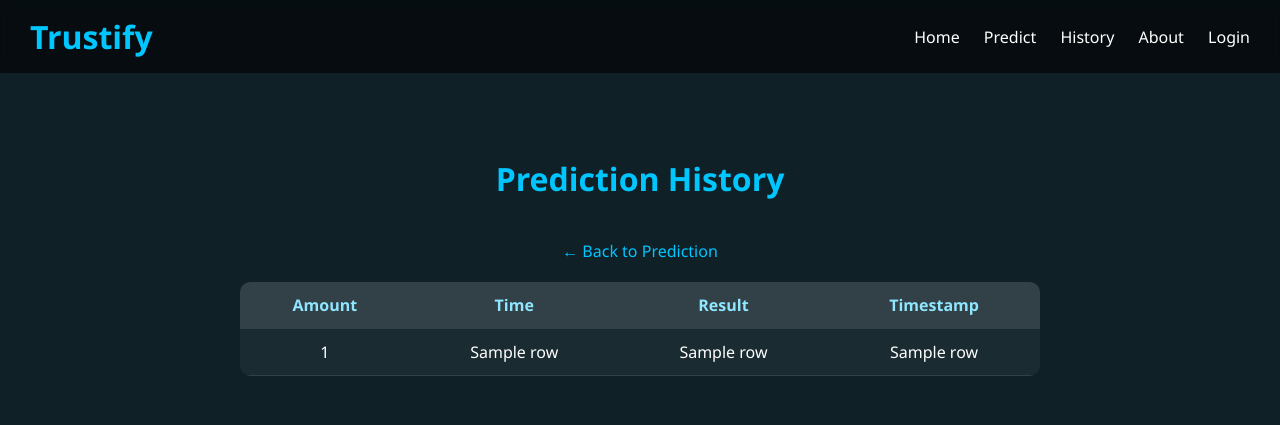
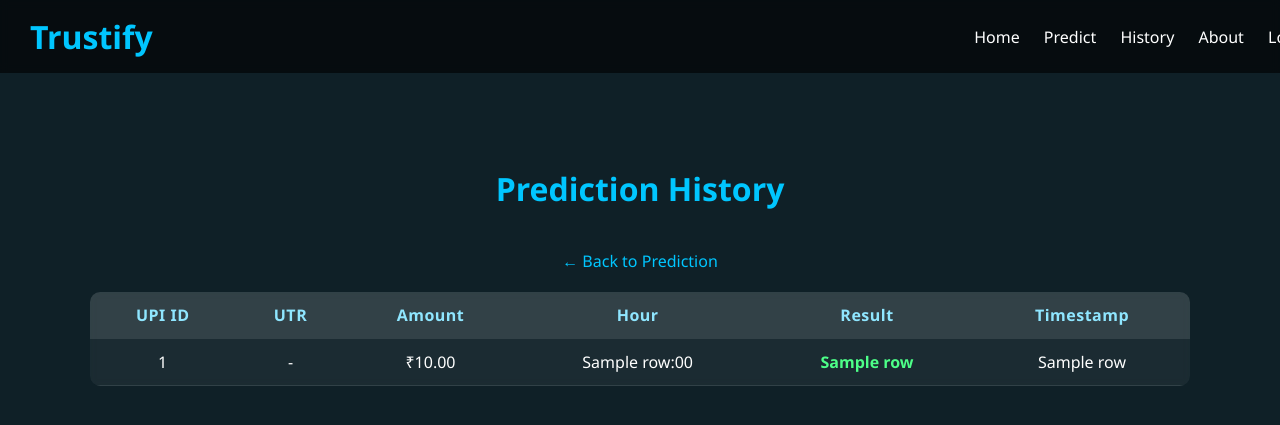
Before and after one commit to ayanshaikh29/trustify-Fraud-detection-system, a Flask app: template templates/history.html in a window 1280 px wide. Shown: the top 425 px of the page. Run offline with Flask 3, Linux system fonts and the light colour scheme; the template is opened without the code that fills it: most values are stand-ins (such as "Sample title", 1, 10 or a date in 2020); parts of the project's set-up code (start-up, migrations or seed data) failed here and were passed over.

Commit message:
Update history.html

```diff
--- a/templates/history.html
+++ b/templates/history.html
@@ -1,4 +1,3 @@
-
 <!DOCTYPE html>
 <html lang="en">
 <head>
@@ -6,10 +5,17 @@
     <title>Prediction History - Trustify</title>
     <meta name="viewport" content="width=device-width, initial-scale=1.0">
     <style>
+        :root {
+            --primary: #00c6ff;
+            --success: #4dff88;
+            --danger: #ff4d4d;
+            --bg: #0f2027;
+        }
+
         body {
             margin: 0;
             font-family: 'Segoe UI', sans-serif;
-            background: #0f2027;
+            background: var(--bg);
             color: white;
             overflow-x: hidden;
         }
@@ -31,7 +37,6 @@
             z-index: 999;
             backdrop-filter: blur(5px);
             animation: slideDown 1s ease;
-            box-sizing: border-box;
         }
 
         .navbar a {
@@ -42,11 +47,11 @@
         }
 
         .navbar a:hover {
-            color: #00c6ff;
+            color: var(--primary);
         }
 
         .container {
-            margin-top: 100px;
+            margin-top: 110px;
             padding: 30px;
             text-align: center;
         }
@@ -54,14 +59,14 @@
         h2 {
             font-size: 2rem;
             margin-bottom: 20px;
-            color: #00c6ff;
+            color: var(--primary);
         }
 
         table {
             margin: 0 auto;
             border-collapse: collapse;
-            width: 90%;
-            max-width: 800px;
+            width: 95%;
+            max-width: 1100px;
             background: rgba(255, 255, 255, 0.05);
             border-radius: 10px;
             overflow: hidden;
@@ -69,71 +74,101 @@
         }
 
         th, td {
-            padding: 12px 18px;
+            padding: 12px 15px;
             border-bottom: 1px solid rgba(255, 255, 255, 0.1);
+            text-align: center;
         }
 
         th {
             background-color: rgba(255, 255, 255, 0.1);
             color: #8fe6ff;
+            font-weight: 600;
+            letter-spacing: 0.5px;
         }
 
         tr:hover {
             background-color: rgba(255, 255, 255, 0.08);
         }
 
+        .result-fraud {
+            color: var(--danger);
+            font-weight: bold;
+        }
+
+        .result-legit {
+            color: var(--success);
+            font-weight: bold;
+        }
+
         a.back-link {
             display: inline-block;
             margin: 20px 0;
-            color: #00c6ff;
+            color: var(--primary);
             text-decoration: none;
         }
 
         a.back-link:hover {
             text-decoration: underline;
         }
+
+        @media (max-width: 768px) {
+            th, td {
+                font-size: 0.9rem;
+                padding: 8px;
+            }
+        }
     </style>
 </head>
 <body>
 
 <div class="navbar">
-    <h2 style="margin:0; color:#00c6ff;">Trustify</h2>
+    <h2 style="margin:0; color:var(--primary);">Trustify</h2>
     <div>
         <a href="/">Home</a>
         <a href="/predict">Predict</a>
         <a href="/history">History</a>
         <a href="/about">About</a>
         <a href="/login">Login</a>
-
     </div>
 </div>
 
 <div class="container">
     <h2>Prediction History</h2>
-    <a class="back-link" href="/">← Back to Prediction</a>
+    <a class="back-link" href="/predict">← Back to Prediction</a>
 
     <table>
         <thead>
             <tr>
+                <th>UPI ID</th>
+                <th>UTR</th>
                 <th>Amount</th>
-                <th>Time</th>
+                <th>Hour</th>
                 <th>Result</th>
                 <th>Timestamp</th>
             </tr>
         </thead>
         <tbody>
-            {% for row in records %}
-            <tr>
-                <td>{{ row[0] }}</td>
-                <td>{{ row[1] }}</td>
-                <td>{{ row[2] }}</td>
-                <td>{{ row[3] }}</td>
-            </tr>
-            {% endfor %}
+            {% if records %}
+                {% for row in records %}
+                <tr>
+                    <td>{{ row[0] or '-' }}</td>
+                    <td>{{ row[1] or '-' }}</td>
+                    <td>₹{{ "%.2f"|format(row[2]|float) }}</td>
+                    <td>{{ row[3] }}:00</td>
+                    <td class="{{ 'result-fraud' if 'Fraud' in row[4] else 'result-legit' }}">
+                        {{ row[4] }}
+                    </td>
+                    <td>{{ row[5] }}</td>
+                </tr>
+                {% endfor %}
+            {% else %}
+                <tr>
+                    <td colspan="6" style="padding:20px; color:#aaa;">No prediction records found.</td>
+                </tr>
+            {% endif %}
         </tbody>
     </table>
 </div>
 
 </body>
-
 </html>
```
